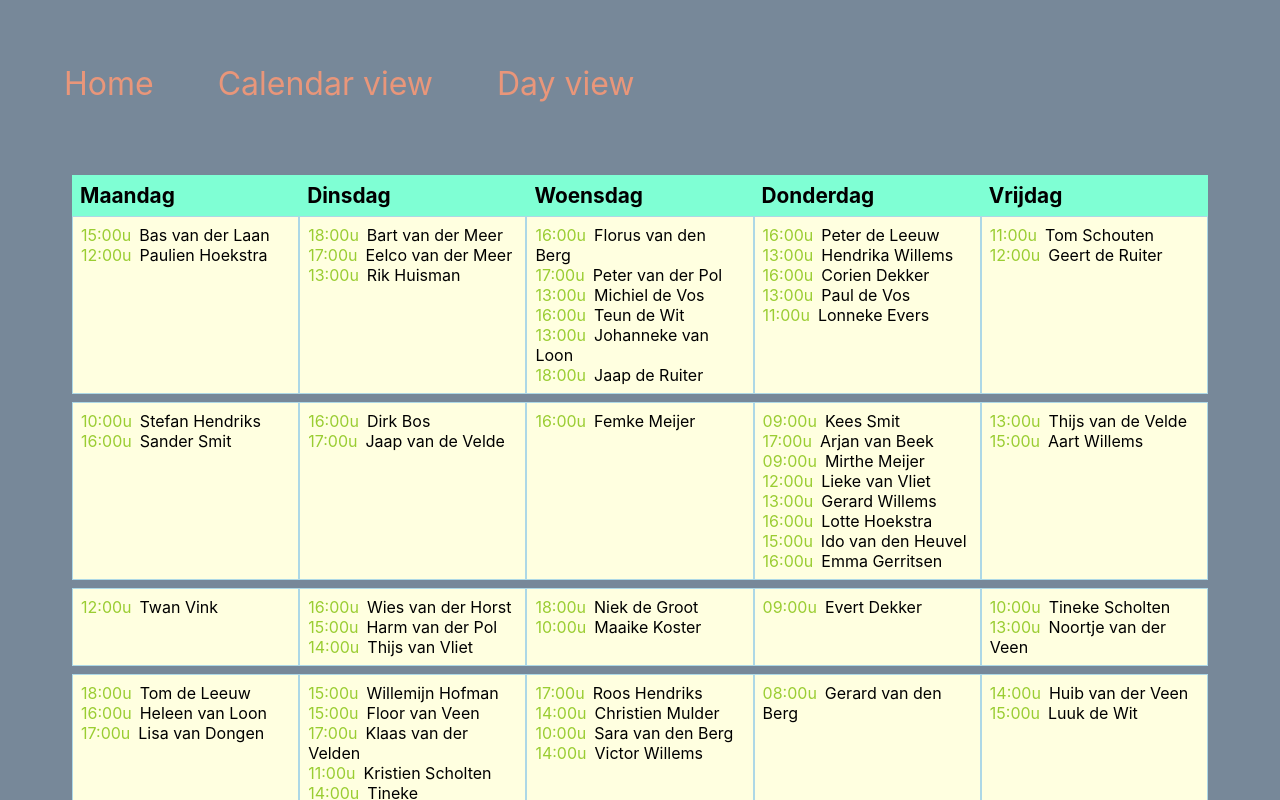
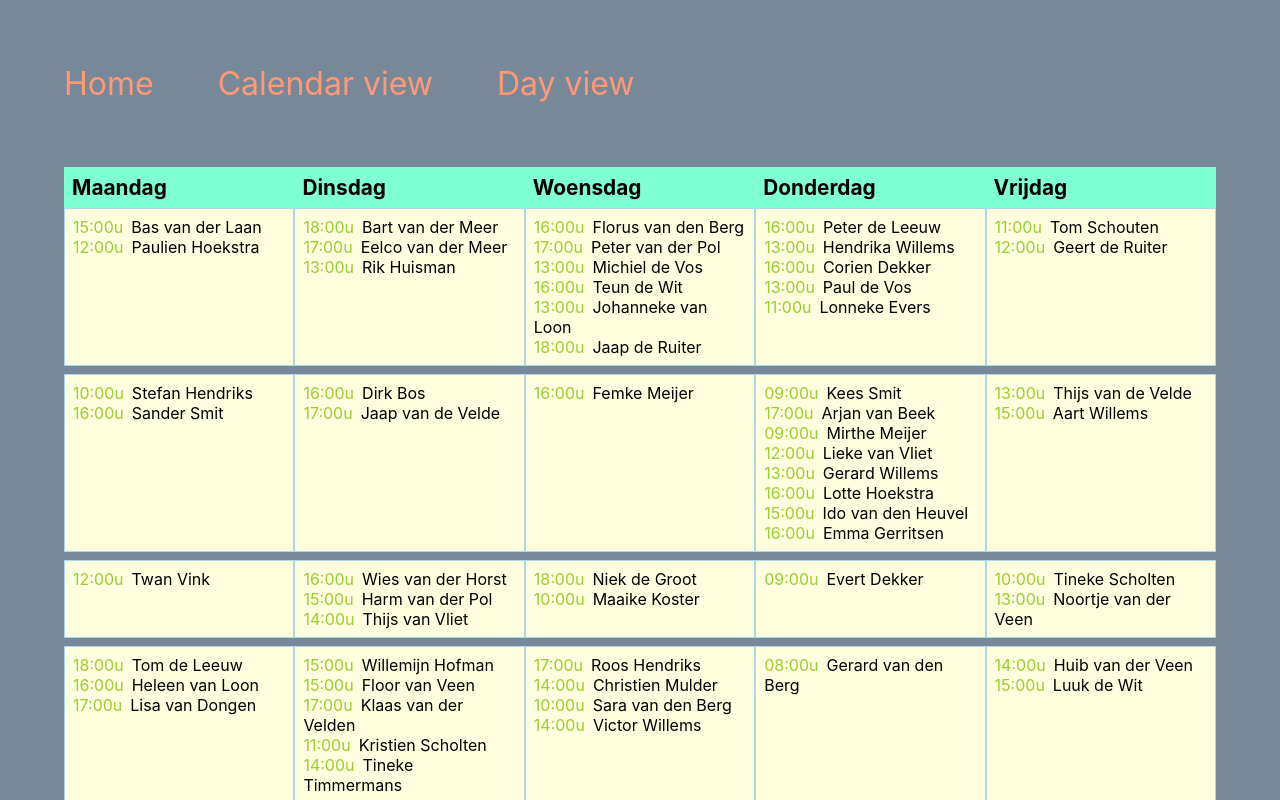
Before and after one commit to DebbySpaninks/dentist_react, a React (Create React App) app: page /calendar in a window 1280 px wide. Shown: the top 800 px of the page. Built offline with nearby package versions, Linux system fonts and the light colour scheme.

Commit message:
make few visual changes

```diff
--- a/src/App.css
+++ b/src/App.css
@@ -30,6 +30,6 @@ nav a:hover {
 a,
 a:focus,
 a:visited {
-  color: darksalmon;
+  color: rgb(255, 153, 119);
   outline: none;
 }
--- a/src/views/Calendar.css
+++ b/src/views/Calendar.css
@@ -15,7 +15,6 @@
 }
 
 .calendarview {
-  padding: 0.5rem;
   font-size: 1rem;
 }
 
```
